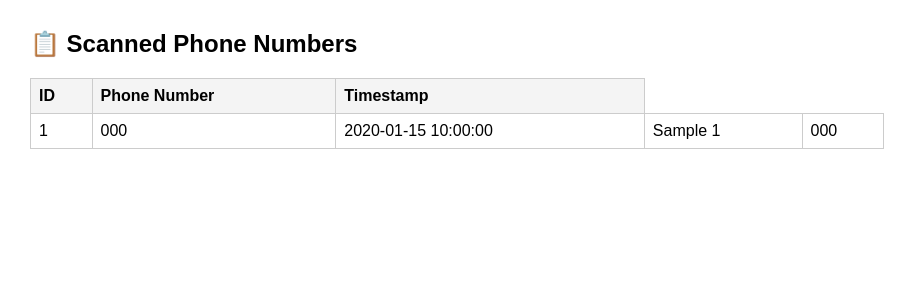
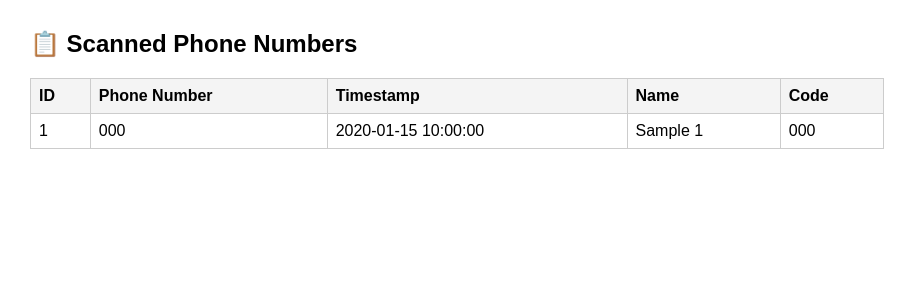
Before and after one commit to PravatKumarPradhan/opc-test, a Flask app: page /admin/scans in a window 1280 px wide. Shown: the top 300 px of the page, without its empty margins (0-917 px from the left). Run offline with Flask 3, Linux system fonts and the light colour scheme; tables that the repository leaves empty hold one stand-in row (values such as "Sample post").

Commit message:
added header

```diff
--- a/src/routes.py
+++ b/src/routes.py
@@ -19,7 +19,7 @@ bp = Blueprint("main", __name__)
 
 # Twilio config (replace with your credentials)
 TWILIO_SID = 'ACbf4cab149c7f09ad56d21b12bfe3be6f'
-TWILIO_AUTH_TOKEN = 'e89fab27e11c023162d4d0b786e277f2'
+TWILIO_AUTH_TOKEN = 'be4f757766332409204953c70d121d33'
 #TWILIO_WHATSAPP ='whatsapp:+14155238886'  # Twilio sandbox number
 TWILIO_WHATSAPP ='whatsapp:+917064578737'  # Twilio sandbox number
 
--- a/src/templates/admin_scans.html
+++ b/src/templates/admin_scans.html
@@ -17,6 +17,8 @@
                 <th>ID</th>
                 <th>Phone Number</th>
                 <th>Timestamp</th>
+                <th>Name</th>
+                <th>Code</th>
             </tr>
         </thead>
         <tbody>
```
